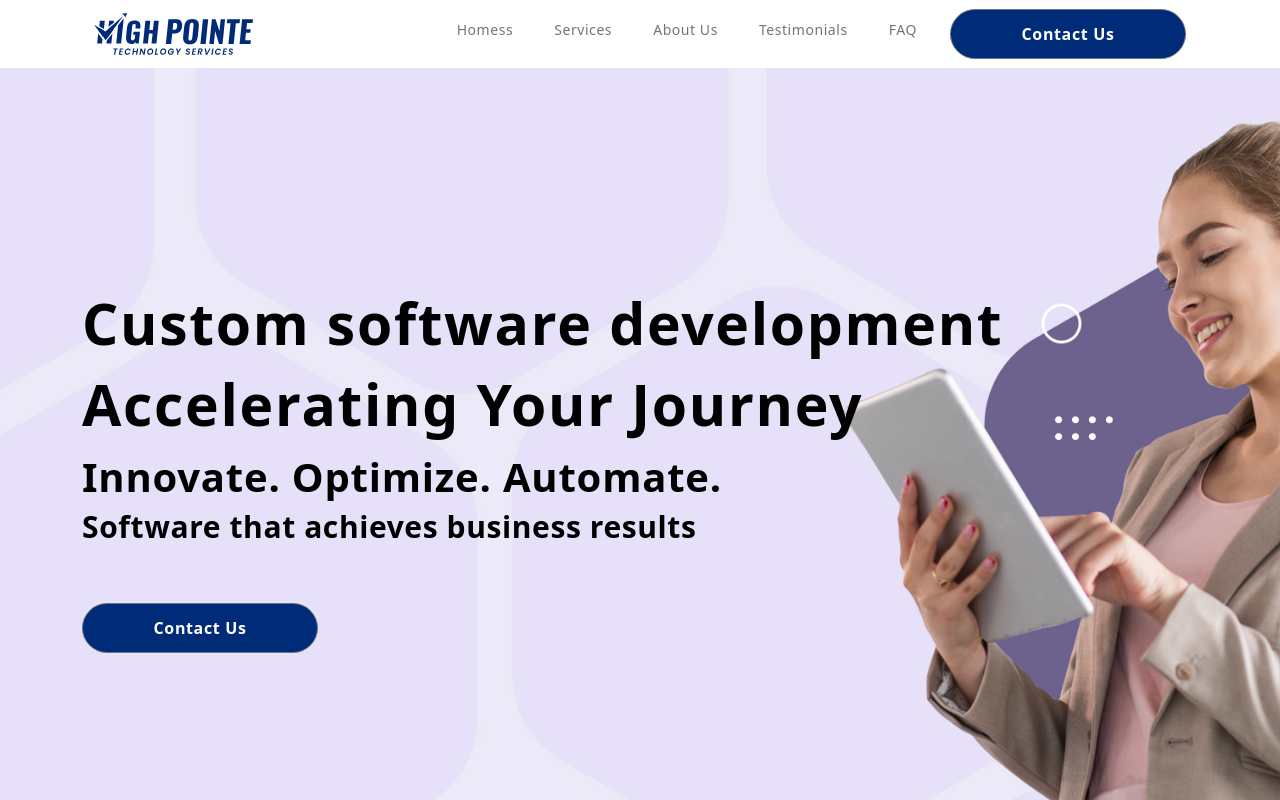
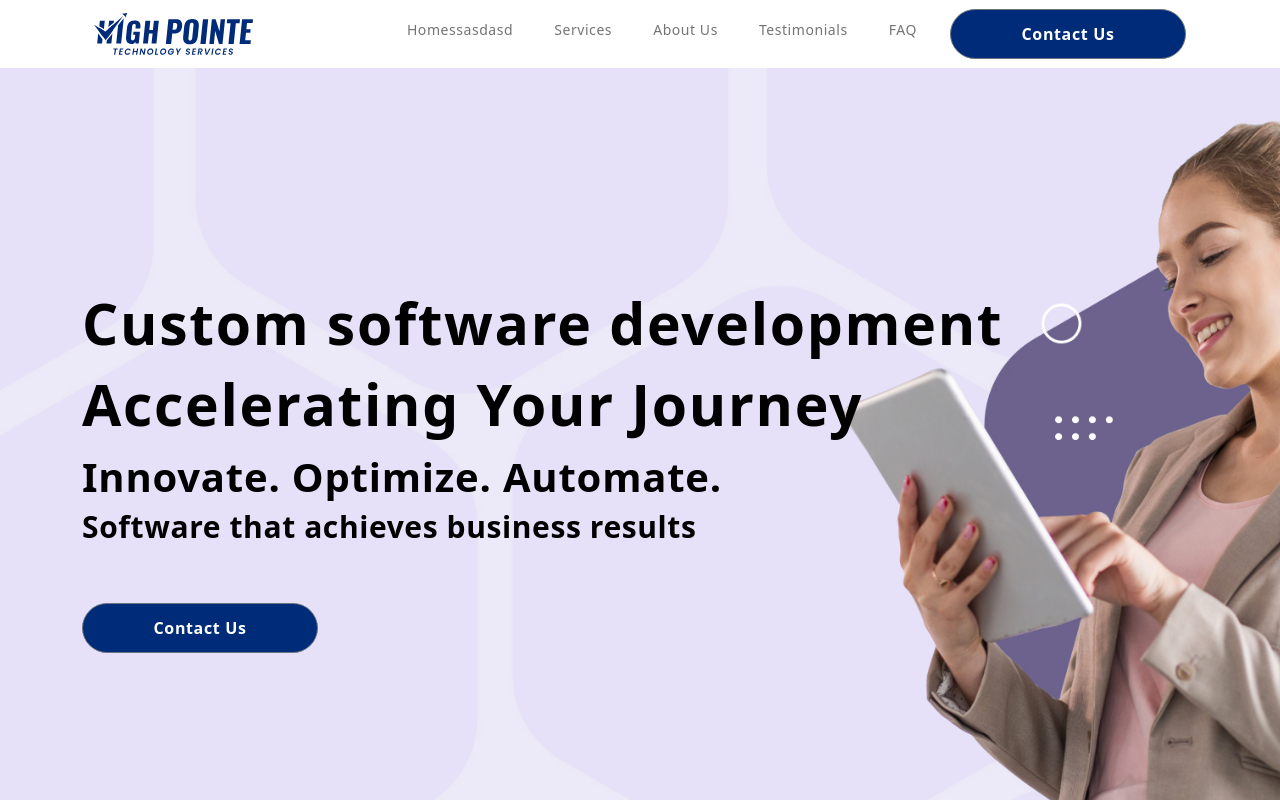
Before and after one commit to Kapilbindal1/HighPointe, a React (Create React App) app: page / in a window 1280 px wide. Shown: the top 800 px of the page. Built offline with nearby package versions, Linux system fonts and the light colour scheme.

Commit message:
updatesss

```diff
--- a/src/App.js
+++ b/src/App.js
@@ -55,7 +55,7 @@ function App() {
           <Collapse navbar>
             <Nav className="ms-auto" navbar>
               <NavItem>
-                <NavLink href="/components/">Homess</NavLink>
+                <NavLink href="/components/">Homessasdasd</NavLink>
               </NavItem>
               <NavItem>
                 <NavLink href="https://github.com/reactstrap/reactstrap">
```
